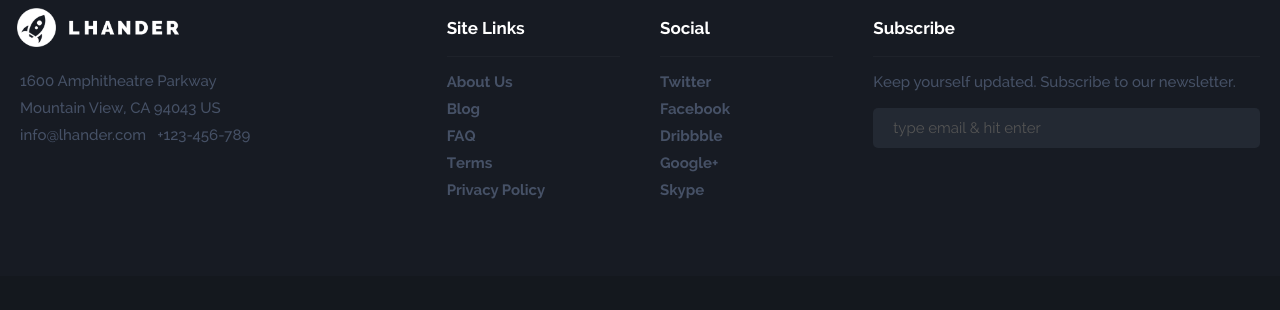
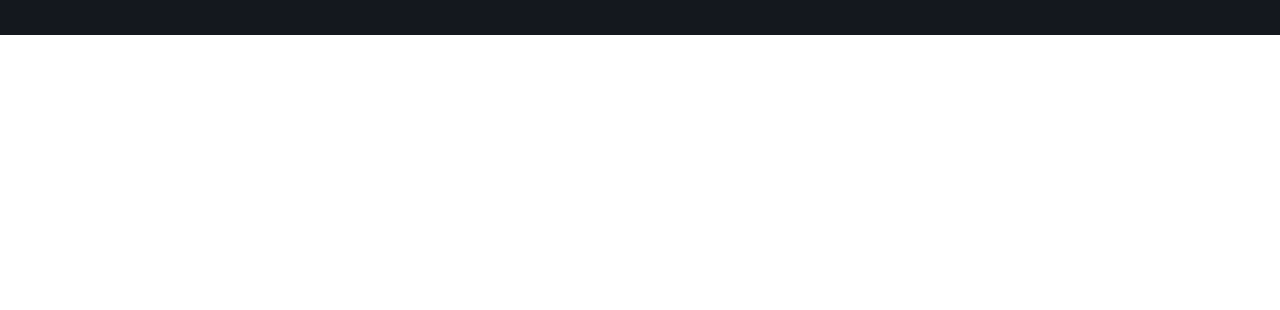
Before and after one commit to lampAddict/itehnik, a Symfony app: template templates/index.html.twig in a window 1280 px wide. Shown: the part 4460-4770 px from the top of the page. After the commit the page ends 4495 px from the top, so only its background shows below. Run offline with Twig, Linux system fonts and the light colour scheme; the template is opened without the code that fills it, so the values that code supplies are empty; some libraries are stand-ins or nearby versions; some web fonts are replaced.

Commit message:
main page, hide main-footer section

```diff
--- a/templates/index.html.twig
+++ b/templates/index.html.twig
@@ -557,10 +557,10 @@
 <!--
 </section> <!-- /cta -->
 
-
 <!-- footer
 ================================================== -->
 <footer>
+    <!--
     <div class="footer-main">
         <div class="row">
             <div class="col-four tab-full mob-full footer-info">
@@ -570,7 +570,7 @@
                     Mountain View, CA 94043 US<br>
                     info@lhander.com &nbsp; +123-456-789
                 </p>
-            </div> <!-- /footer-info -->
+            </div>
             <div class="col-two tab-1-3 mob-1-2 site-links">
                 <h4>Site Links</h4>
                 <ul>
@@ -580,7 +580,7 @@
                     <li><a href="#">Terms</a></li>
                     <li><a href="#">Privacy Policy</a></li>
                 </ul>
-            </div> <!-- /site-links -->
+            </div>
             <div class="col-two tab-1-3 mob-1-2 social-links">
                 <h4>Social</h4>
                 <ul>
@@ -590,7 +590,7 @@
                     <li><a href="#">Google+</a></li>
                     <li><a href="#">Skype</a></li>
                 </ul>
-            </div> <!-- /social -->
+            </div>
             <div class="col-four tab-1-3 mob-full footer-subscribe">
                 <h4>Subscribe</h4>
                 <p>Keep yourself updated. Subscribe to our newsletter.</p>
@@ -601,8 +601,8 @@
                         <label for="mc-email" class="subscribe-message"></label>
                     </form>
                 </div>
-            </div> <!-- /subscribe -->
-        </div> <!-- /row -->
+            </div>
+        </div>
     </div> <!-- /footer-main -->
     <div class="footer-bottom">
         <div class="row">
```
